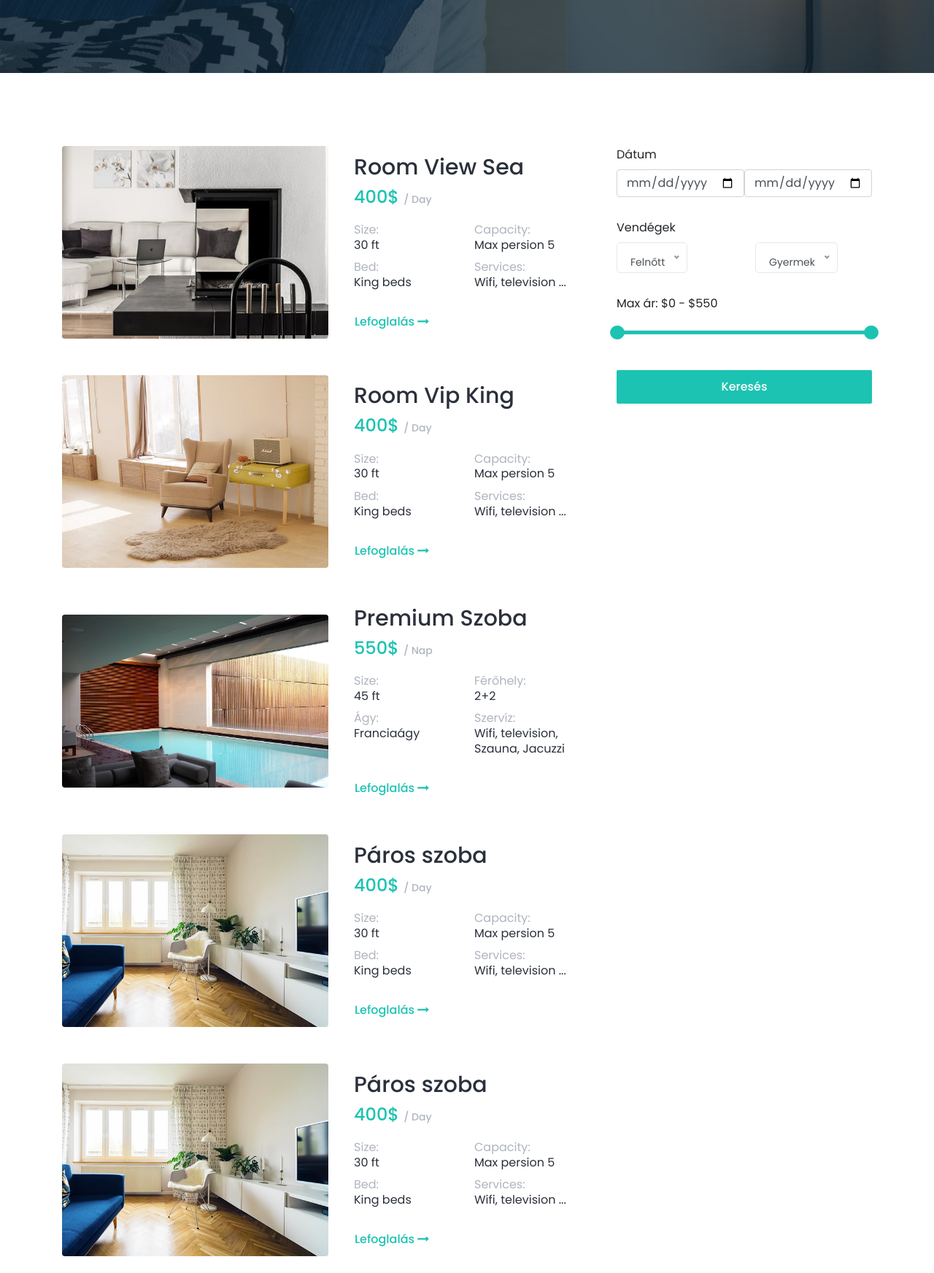
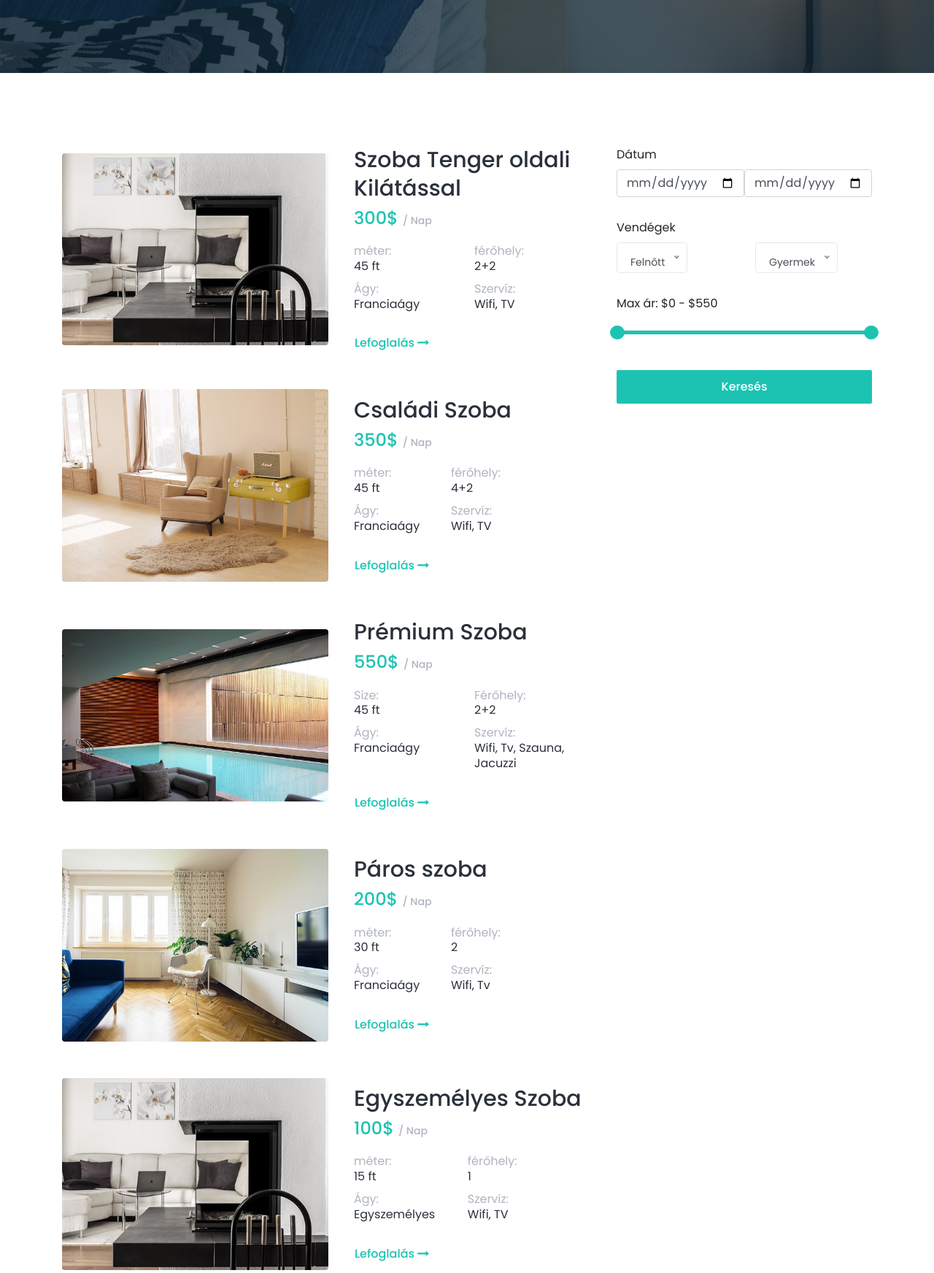
Before and after one commit to PepeHUN12/Hotel-Project02, a PHP site: page /room.php in a window 1280 px wide. Shown: the part 330-2074 px from the top of the page at 73% size. Run offline with PHP 8.4, Linux system fonts and the light colour scheme; some web fonts are replaced.

Commit message:
Szoba magyarosítésa
UPDATE

```diff
--- a/Hotel-Project/room.php
+++ b/Hotel-Project/room.php
@@ -72,7 +72,7 @@
                 include "rooms/couple.php"
                 ?>
                  <?php
-                include "rooms/couple.php"
+                include "rooms/single.php"
                 ?>
 
                     <!-- Pagination -->
--- a/Hotel-Project/rooms/couple.php
+++ b/Hotel-Project/rooms/couple.php
@@ -6,12 +6,12 @@
                         <!-- Room Content -->
                         <div class="room-content">
                             <h2>Páros szoba</h2>
-                            <h4>400$ <span>/ Day</span></h4>
+                            <h4>200$ <span>/ Nap</span></h4>
                             <div class="room-feature">
-                                <h6>Size: <span>30 ft</span></h6>
-                                <h6>Capacity: <span>Max persion 5</span></h6>
-                                <h6>Bed: <span>King beds</span></h6>
-                                <h6>Services: <span>Wifi, television ...</span></h6>
+                                <h6>méter: <span>30 ft</span></h6>
+                                <h6>férőhely: <span>2</span></h6>
+                                <h6>Ágy: <span>Franciaágy</span></h6>
+                                <h6>Szervíz: <span>Wifi, Tv</span></h6>
                             </div>
                             <a href="#" class="btn view-detail-btn">Lefoglalás <i class="fa fa-long-arrow-right" aria-hidden="true"></i></a>
                         </div>
--- a/Hotel-Project/rooms/family.php
+++ b/Hotel-Project/rooms/family.php
@@ -5,13 +5,13 @@
                         </div>
                         <!-- Room Content -->
                         <div class="room-content">
-                            <h2>Room Vip King</h2>
-                            <h4>400$ <span>/ Day</span></h4>
+                        <h2>Családi Szoba</h2>
+                            <h4>350$ <span>/ Nap</span></h4>
                             <div class="room-feature">
-                                <h6>Size: <span>30 ft</span></h6>
-                                <h6>Capacity: <span>Max persion 5</span></h6>
-                                <h6>Bed: <span>King beds</span></h6>
-                                <h6>Services: <span>Wifi, television ...</span></h6>
+                                <h6>méter: <span>45 ft</span></h6>
+                                <h6>férőhely: <span>4+2</span></h6>
+                                <h6>Ágy: <span>Franciaágy</span></h6>
+                                <h6>Szervíz: <span>Wifi, TV</span></h6>
                             </div>
                             <a href="#" class="btn view-detail-btn">Lefoglalás <i class="fa fa-long-arrow-right" aria-hidden="true"></i></a>
                         </div>
--- a/Hotel-Project/rooms/premium.php
+++ b/Hotel-Project/rooms/premium.php
@@ -5,13 +5,13 @@
                         </div>
                         <!-- Room Content -->
                         <div class="room-content">
-                            <h2>Premium Szoba</h2>
+                            <h2>Prémium Szoba</h2>
                             <h4>550$ <span>/ Nap</span></h4>
                             <div class="room-feature">
                                 <h6>Size: <span>45 ft</span></h6>
                                 <h6>Férőhely: <span>2+2</span></h6>
                                 <h6>Ágy: <span>Franciaágy</span></h6>
-                                <h6>Szervíz: <span>Wifi, television, Szauna, Jacuzzi</span></h6>
+                                <h6>Szervíz: <span>Wifi, Tv, Szauna, Jacuzzi</span></h6>
                             </div>
                             <a href="#" class="btn view-detail-btn">Lefoglalás <i class="fa fa-long-arrow-right" aria-hidden="true"></i></a>
                         </div>
--- a/Hotel-Project/rooms/seaside.php
+++ b/Hotel-Project/rooms/seaside.php
@@ -5,13 +5,13 @@
                         </div>
                         <!-- Room Content -->
                         <div class="room-content">
-                            <h2>Room View Sea</h2>
-                            <h4>400$ <span>/ Day</span></h4>
+                            <h2>Szoba Tenger oldali Kilátással</h2>
+                            <h4>300$ <span>/ Nap</span></h4>
                             <div class="room-feature">
-                                <h6>Size: <span>30 ft</span></h6>
-                                <h6>Capacity: <span>Max persion 5</span></h6>
-                                <h6>Bed: <span>King beds</span></h6>
-                                <h6>Services: <span>Wifi, television ...</span></h6>
+                                <h6>méter: <span>45 ft</span></h6>
+                                <h6>férőhely: <span>2+2</span></h6>
+                                <h6>Ágy: <span>Franciaágy</span></h6>
+                                <h6>Szervíz: <span>Wifi, TV</span></h6>
                             </div>
                             <a href="#" class="btn view-detail-btn">Lefoglalás <i class="fa fa-long-arrow-right" aria-hidden="true"></i></a>
                         </div>
--- a/Hotel-Project/rooms/single.php
+++ b/Hotel-Project/rooms/single.php
@@ -5,13 +5,13 @@
                         </div>
                         <!-- Room Content -->
                         <div class="room-content">
-                            <h2>Room View Sea</h2>
-                            <h4>400$ <span>/ Day</span></h4>
+                        <h2>Egyszemélyes Szoba</h2>
+                            <h4>100$ <span>/ Nap</span></h4>
                             <div class="room-feature">
-                                <h6>Size: <span>30 ft</span></h6>
-                                <h6>Capacity: <span>Max persion 5</span></h6>
-                                <h6>Bed: <span>King beds</span></h6>
-                                <h6>Services: <span>Wifi, television ...</span></h6>
+                                <h6>méter: <span>15 ft</span></h6>
+                                <h6>férőhely: <span>1</span></h6>
+                                <h6>Ágy: <span>Egyszemélyes</span></h6>
+                                <h6>Szervíz: <span>Wifi, TV</span></h6>
                             </div>
                             <a href="#" class="btn view-detail-btn">Lefoglalás <i class="fa fa-long-arrow-right" aria-hidden="true"></i></a>
                         </div>
```
